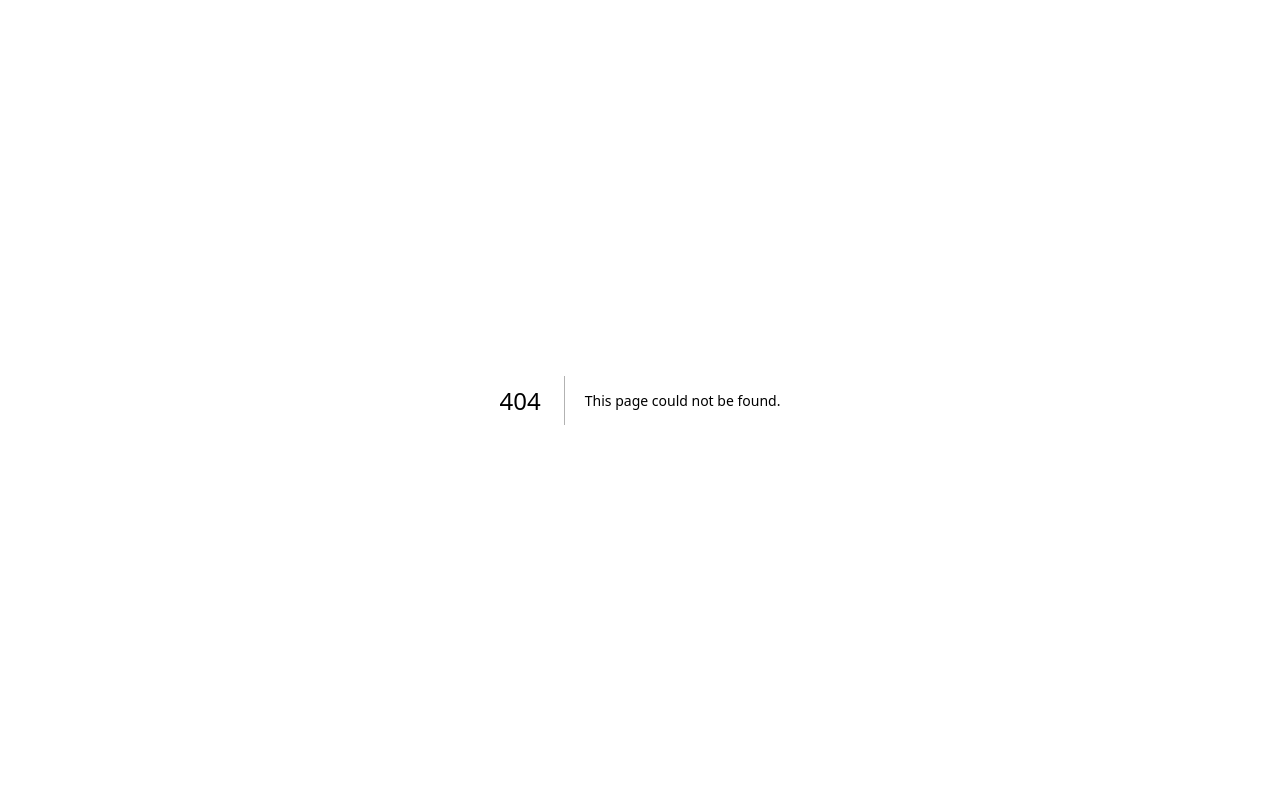
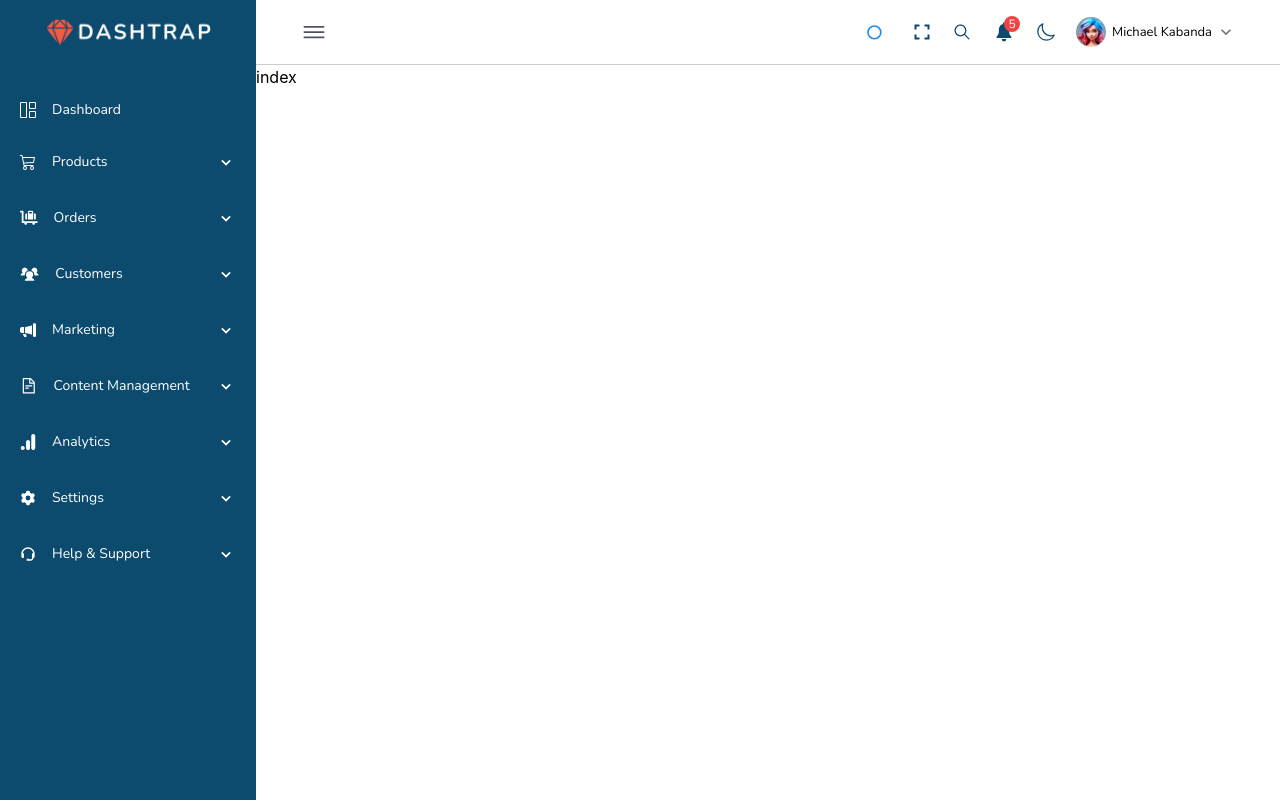
Before and after one commit to Michael-Builds/Customer-Management-System, a Next.js app: page /products/categories in a window 1280 px wide. Before the commit this address had no page. Built offline with nearby package versions, Linux system fonts and the light colour scheme.

Commit message:
Worked on Adding another Page

```diff
--- a/src/components/Products/AddProducts/index.tsx
+++ b/src/components/Products/AddProducts/index.tsx
@@ -1,5 +1,5 @@
 import React, { useState } from "react"
-import styles from "./addProduct.module.css"
+import styles from "./page.module.css"
 import { MdOutlineCheck } from "react-icons/md"
 import { RiAddLine } from "react-icons/ri"
 
--- a/src/components/Products/ManageProducts/index.tsx
+++ b/src/components/Products/ManageProducts/index.tsx
@@ -1,5 +1,5 @@
 import React from "react"
-import styles from "./product.module.css"
+import styles from "./page.module.css"
 import { CiImport } from "react-icons/ci"
 import { CiExport } from "react-icons/ci"
 import { FiPrinter } from "react-icons/fi"
--- /dev/null
+++ b/src/components/Products/ProductCategories/index.tsx
@@ -0,0 +1,10 @@
+import React from 'react'
+import styles from "./page.module.css"
+
+const index = () => {
+  return (
+    <div>index</div>
+  )
+}
+
+export default index
--- a/src/components/Products/Table.tsx
+++ b/src/components/Products/Table.tsx
@@ -1,5 +1,5 @@
 import React, { useState } from "react"
-import styles from "./ManageProducts/product.module.css"
+import styles from "./ManageProducts/page.module.css"
 import { RiDeleteBin6Line } from "react-icons/ri"
 import { PiNotePencilDuotone } from "react-icons/pi"
 import { MdKeyboardArrowRight } from "react-icons/md"
--- /dev/null
+++ b/src/pages/products/categories/index.tsx
@@ -0,0 +1,9 @@
+import React from "react"
+import withLayout from "@/components/Auth/WithLayout"
+import Categories from "@/components/Products/ProductCategories"
+
+const index = () => {
+  return <Categories />
+}
+
+export default withLayout(index)
```
Also changed, not shown: src/components/Products/AddProducts/page.module.css (renamed from src/components/Products/AddProducts/addProduct.module.css), src/components/Products/ManageProducts/page.module.css (renamed from src/components/Products/ManageProducts/product.module.css), src/components/Products/ProductCategories/page.module.css (added).
